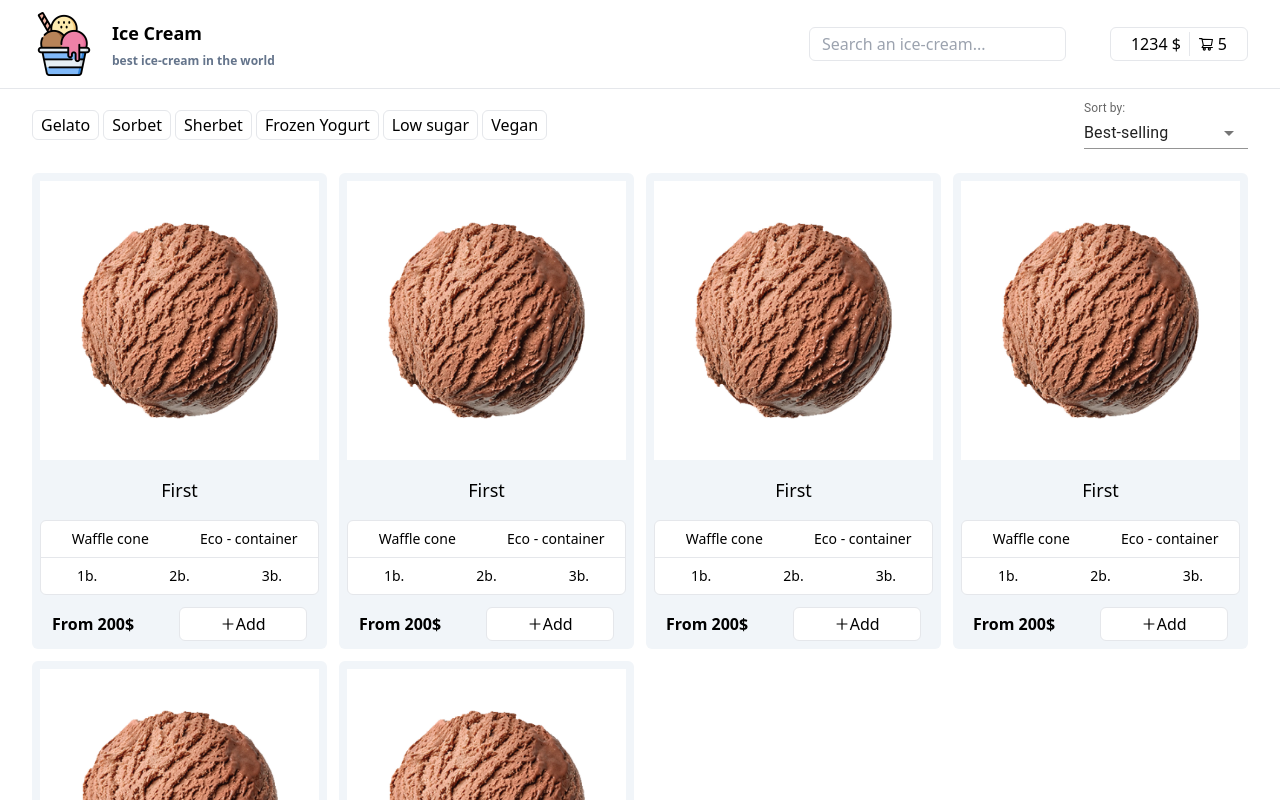
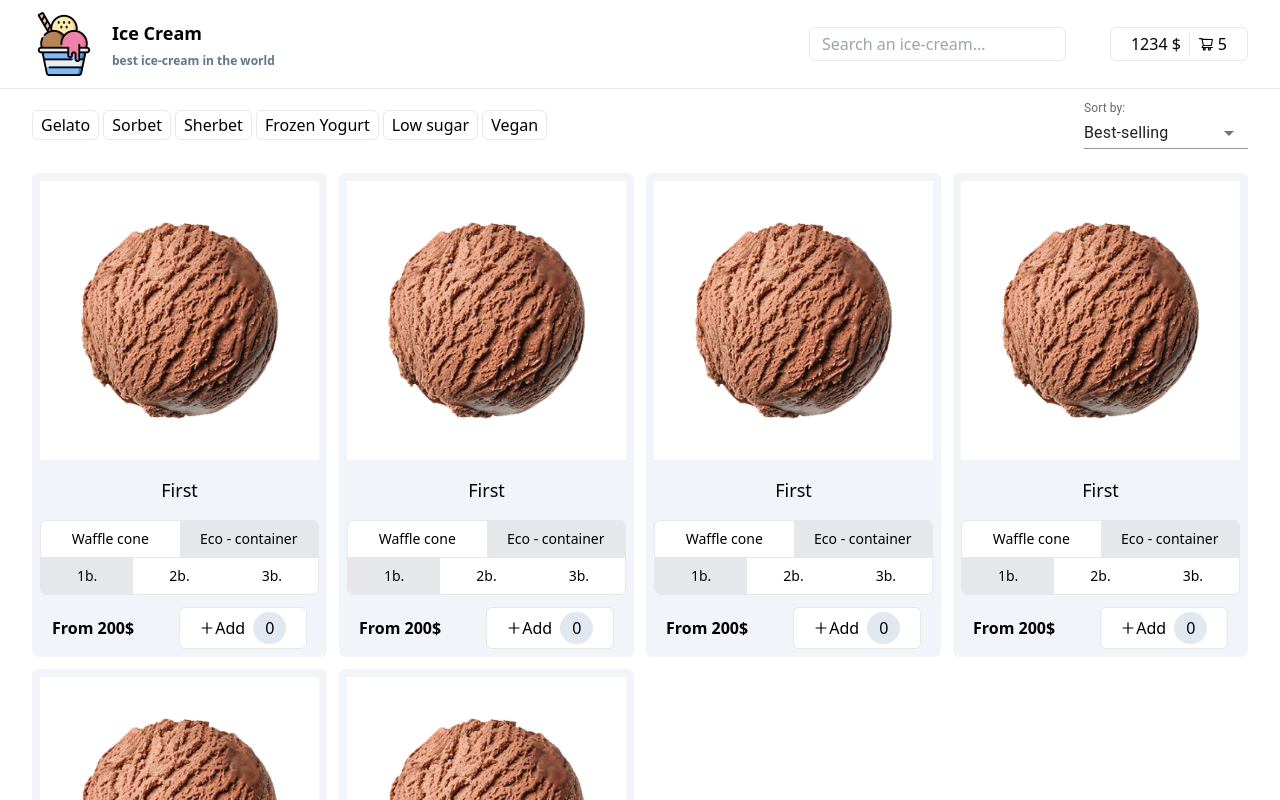
Before and after one commit to anysofronova/react-ts-ice-cream-app, a React (Create React App) app: page / in a window 1280 px wide. Shown: the top 800 px of the page. Built offline with nearby package versions, Linux system fonts and the light colour scheme.

Commit message:
Counter of ice-Cream

```diff
--- a/src/components/Products/Item/Item.module.scss
+++ b/src/components/Products/Item/Item.module.scss
@@ -12,8 +12,11 @@
       li {
         @apply text-center flex-1 px-3 py-2 cursor-pointer;
         &:hover {
-          @apply bg-gray-200;
+          @apply bg-gray-100;
         }
+      }
+      .active {
+        @apply bg-gray-200;
       }
     }
     .container {
@@ -30,6 +33,12 @@
       &:hover {
         @apply bg-slate-200;
       }
+      &:hover > span {
+        @apply bg-slate-100;
+      }
+      span {
+        @apply ml-2 bg-slate-200 px-3 py-1 rounded-full;
+      }
     }
   }
 }
--- a/src/components/Products/Item/Item.tsx
+++ b/src/components/Products/Item/Item.tsx
@@ -1,8 +1,10 @@
 import styles from "./Item.module.scss";
 import photo from "../../../assets/iceCream/1.jpg";
 import { AiOutlinePlus } from "react-icons/ai";
+import { useState } from "react";
 
 const Item = ({ title, price }: { title: string; price: number }) => {
+  const [iceCreamCount, setIceCreamCount] = useState(0);
   return (
     <div className={styles.item}>
       <img src={photo} alt="ice-Cream" className={styles.img} />
@@ -10,18 +12,19 @@ const Item = ({ title, price }: { title: string; price: number }) => {
       <div className={styles.filter}>
         <ul className={styles.container}>
           <li>Waffle cone</li>
-          <li>Eco - container</li>
+          <li className={styles.active}>Eco - container</li>
         </ul>
         <ul className={styles.count}>
-          <li>1b.</li>
+          <li className={styles.active}>1b.</li>
           <li>2b.</li>
           <li>3b.</li>
         </ul>
       </div>
       <div className={styles.buying}>
         <div className={styles.price}>From {price}$</div>
-        <button>
+        <button onClick={() => setIceCreamCount(iceCreamCount + 1)}>
           <AiOutlinePlus /> Add
+          <span>{iceCreamCount}</span>
         </button>
       </div>
     </div>
```
